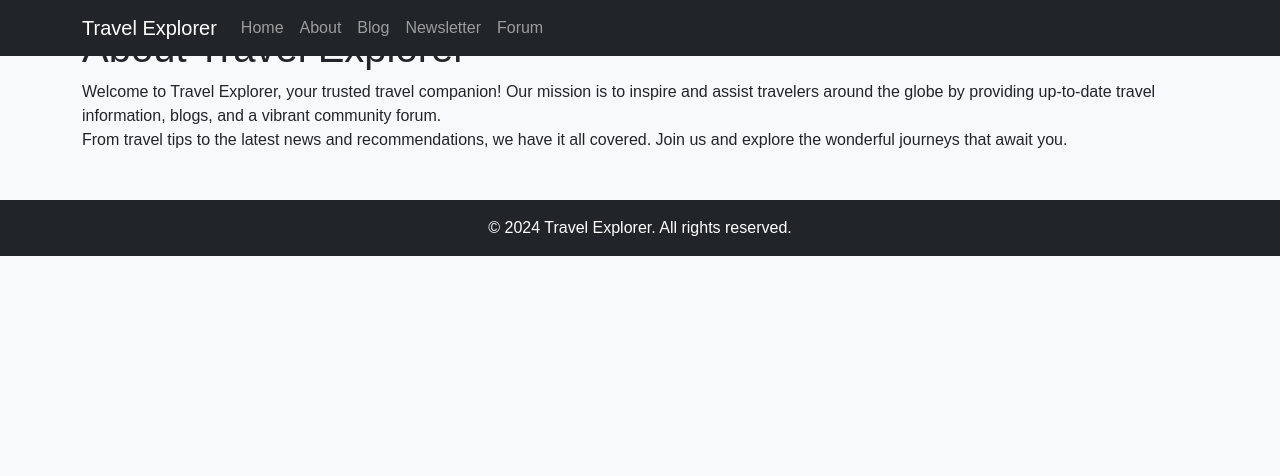
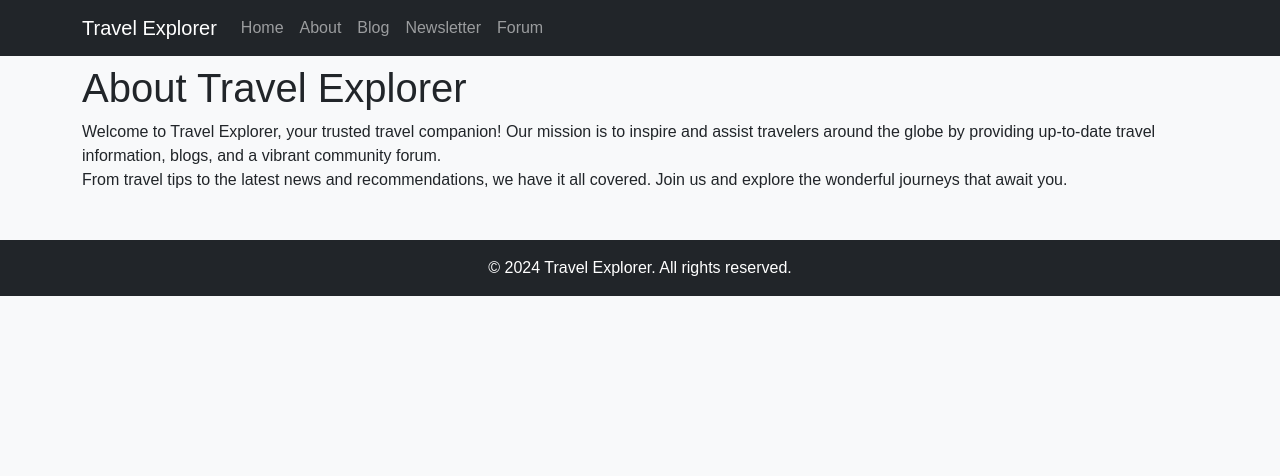
Before and after one commit to AlexaDevLady/TravelAdvisor, a Flask app: page /abt in a window 1280 px wide. Shown: the top 476 px of the page. Run offline with Flask 3, Linux system fonts and the light colour scheme.

Commit message:
add: changes

```diff
--- a/templates/base.html
+++ b/templates/base.html
@@ -32,7 +32,7 @@
     </div>
   </nav>
 
-  <main class="container mt-4">
+  <main class="container" style="margin-top: 4rem;">
     {% with messages = get_flashed_messages() %}
       {% if messages %}
         <div class="alert alert-success alert-dismissible fade show" role="alert">
```
